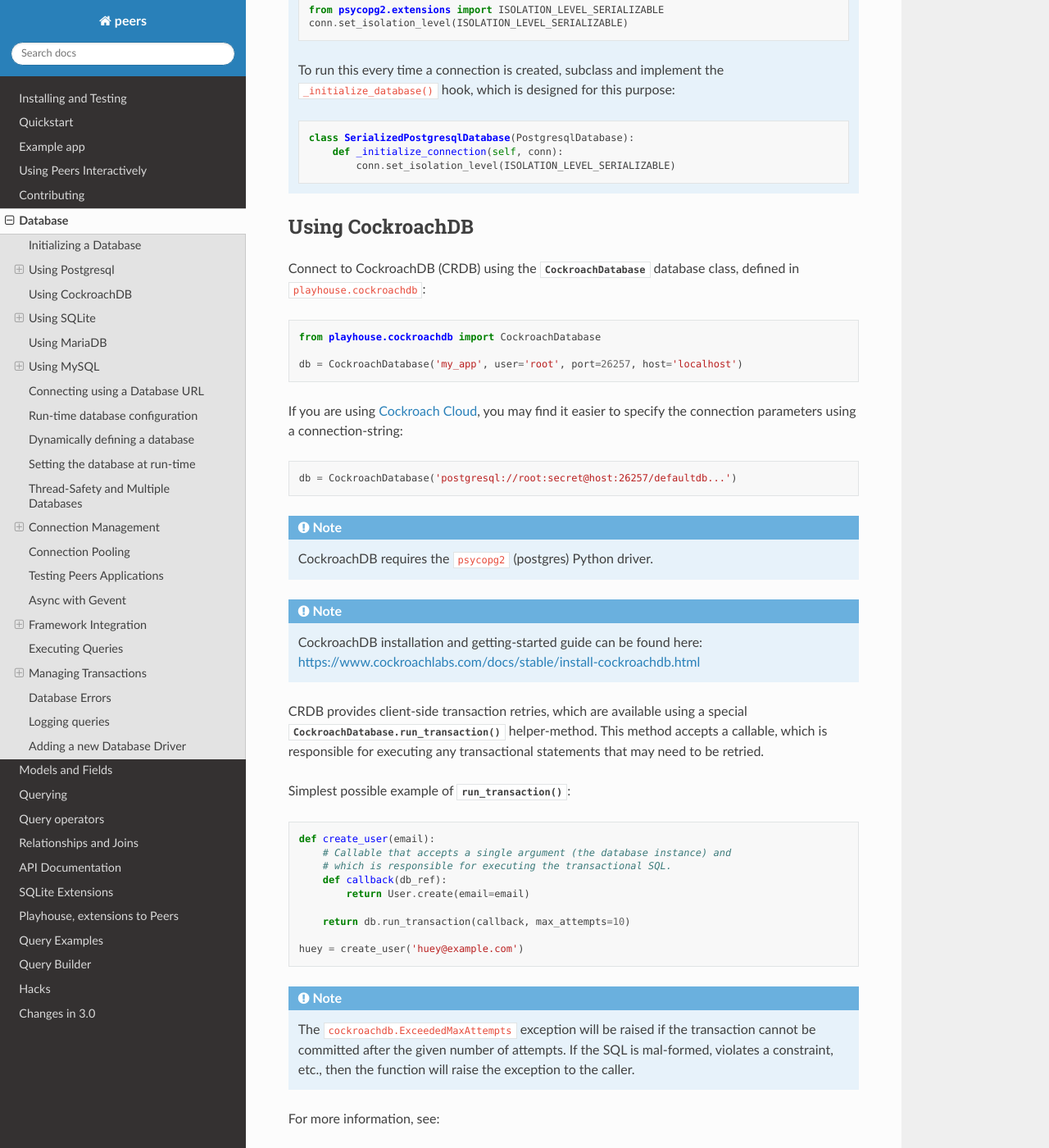
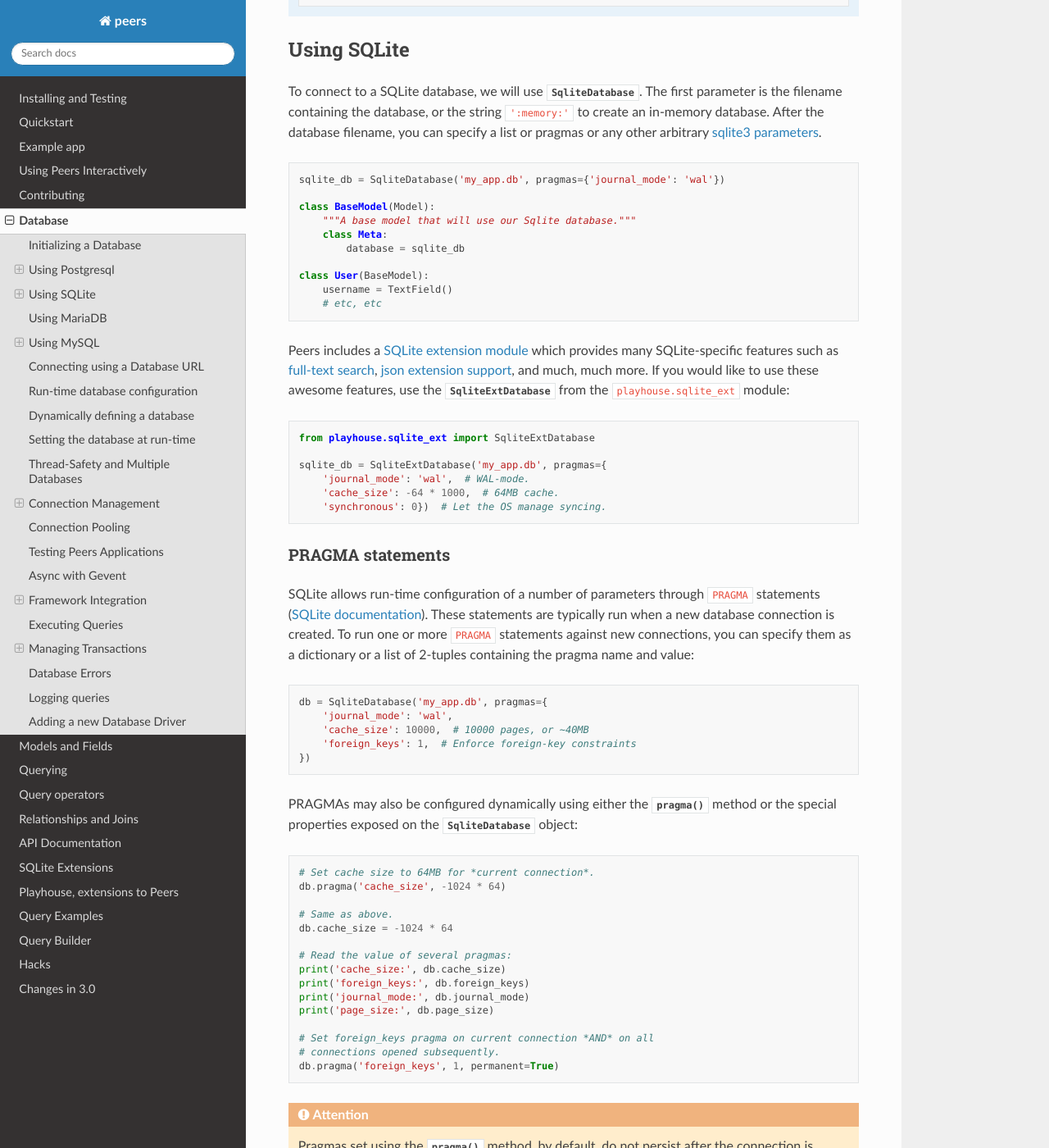
Before and after one commit to Star-DreamDev/myPeers, a Sphinx documentation site: the page built from docs/peers/database.rst, in a window 1280 px wide and 1400 px high, scrolled down 3301 px. Shown: the whole window at 82% size. Built offline with Sphinx 7.4.7 and the Read the Docs theme 2.0.0, drawn with Linux system fonts in a browser that asks for light colours; the version number could not be read and is left out; some of the changed text lies outside the part shown.

Commit message:
Reduce prominence of cockroachdb in docs.
They recently announced that they are abandoning their core open-source
offering and switching to fully-proprietary licensing.

[skip ci]

```diff
--- a/README.rst
+++ b/README.rst
@@ -5,7 +5,7 @@
 
 * a small, expressive ORM
 * python 2.7+ and 3.4+
-* supports sqlite, mysql, mariadb, postgresql and cockroachdb
+* supports sqlite, mysql, mariadb, postgresql
 * tons of `extensions <http://docs.peers-orm.example/en/latest/peers/playhouse.html>`_
 
 New to peers? These may help:
--- a/docs/index.rst
+++ b/docs/index.rst
@@ -13,7 +13,7 @@
 
 * a small, expressive ORM
 * python 2.7+ and 3.4+
-* supports sqlite, mysql, mariadb, postgresql and cockroachdb
+* supports sqlite, mysql, mariadb, postgresql.
 * :ref:`tons of extensions <playhouse>`
 
 .. image:: postgresql.png
@@ -31,10 +31,6 @@
 .. image:: sqlite.png
     :target: peers/database.html#using-sqlite
     :alt: sqlite
-
-.. image:: crdb.png
-    :target: peers/database.html#using-crdb
-    :alt: cockroachdb
 
 Peers's source code hosted on `GitHub <https://github.com/Star-DreamDev/peers>`_.
 
--- a/docs/peers/database.rst
+++ b/docs/peers/database.rst
@@ -32,7 +32,7 @@
     pg_db = PostgresqlDatabase('my_app', user='postgres', password='secret',
                                host='10.1.0.9', port=5432)
 
-Peers provides advanced support for SQLite, Postgres and CockroachDB via
+Peers provides advanced support for SQLite, Postgres and others via
 database-specific extension modules. To use the extended-functionality, import
 the appropriate database-specific module and use the database class provided:
 
@@ -51,20 +51,10 @@
     db = PostgresqlExtDatabase('my_app', user='postgres', register_hstore=True)
 
 
-    from playhouse.cockroachdb import CockroachDatabase
-
-    # Use CockroachDB.
-    db = CockroachDatabase('my_app', user='root', port=26257, host='10.1.0.8')
-
-    # CockroachDB connections may require a number of parameters, which can
-    # alternatively be specified using a connection-string.
-    db = CockroachDatabase('postgresql://...')
-
 For more information on database extensions, see:
 
 * :ref:`postgres_ext`
 * :ref:`sqlite_ext`
-* :ref:`crdb`
 * :ref:`sqlcipher_ext` (encrypted SQLite database).
 * :ref:`apsw`
 * :ref:`sqliteq`
@@ -104,7 +94,6 @@
 * MySQL: `pymysql <https://github.com/PyMySQL/PyMySQL/blob/f08f01fe8a59e8acfb5f5add4a8fe874bec2a196/pymysql/connections.py#L494-L513>`_
 * MySQL: `mysqlclient <https://github.com/PyMySQL/mysqlclient>`_
 * SQLite: `sqlite3 <https://docs.python.org/2/library/sqlite3.html#sqlite3.connect>`_
-* CockroachDB: see `psycopg2 <https://www.psycopg.org/docs/module.html#psycopg2.connect>`_
 
 .. _using_postgresql:
 
@@ -182,65 +171,6 @@
             def _initialize_connection(self, conn):
                 conn.set_isolation_level(ISOLATION_LEVEL_SERIALIZABLE)
 
-
-.. _using_crdb:
-
-Using CockroachDB
------------------
-
-Connect to CockroachDB (CRDB) using the :py:class:`CockroachDatabase` database
-class, defined in ``playhouse.cockroachdb``:
-
-.. code-block:: python
-
-    from playhouse.cockroachdb import CockroachDatabase
-
-    db = CockroachDatabase('my_app', user='root', port=26257, host='localhost')
-
-If you are using `Cockroach Cloud <https://cockroachlabs.cloud/>`_, you may
-find it easier to specify the connection parameters using a connection-string:
-
-.. code-block:: python
-
-    db = CockroachDatabase('postgresql://root:secret@host:26257/defaultdb...')
-
-.. note:: CockroachDB requires the ``psycopg2`` (postgres) Python driver.
-
-.. note::
-    CockroachDB installation and getting-started guide can be
-    found here: https://www.cockroachlabs.com/docs/stable/install-cockroachdb.html
-
-CRDB provides client-side transaction retries, which are available using a
-special :py:meth:`CockroachDatabase.run_transaction` helper-method. This method
-accepts a callable, which is responsible for executing any transactional
-statements that may need to be retried.
-
-Simplest possible example of :py:meth:`~CockroachDatabase.run_transaction`:
-
-.. code-block:: python
-
-    def create_user(email):
-        # Callable that accepts a single argument (the database instance) and
-        # which is responsible for executing the transactional SQL.
-        def callback(db_ref):
-            return User.create(email=email)
-
-        return db.run_transaction(callback, max_attempts=10)
-
-    huey = create_user('huey@example.com')
-
-.. note::
-    The ``cockroachdb.ExceededMaxAttempts`` exception will be raised if the
-    transaction cannot be committed after the given number of attempts. If the
-    SQL is mal-formed, violates a constraint, etc., then the function will
-    raise the exception to the caller.
-
-For more information, see:
-
-* :ref:`CRDB extension documentation <crdb>`
-* :ref:`SSL configuration with CockroachDB <crdb_ssl>`
-* :ref:`Arrays <pgarrays>` (postgres-specific, but applies to CRDB)
-* :ref:`JSON <pgjson>` (postgres-specific, but applies to CRDB)
 
 .. _using_sqlite:
 
```
